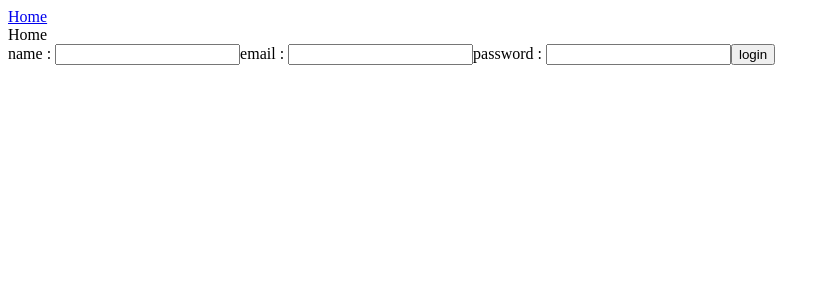
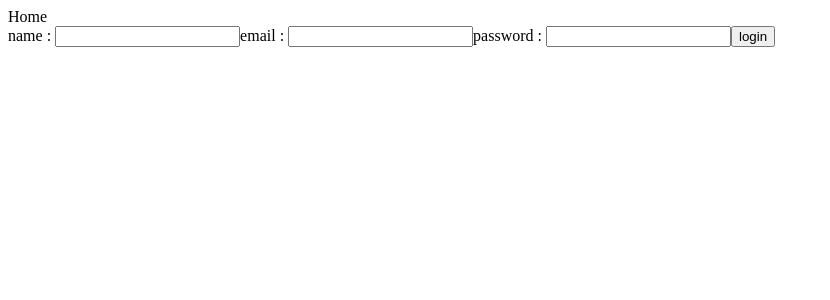
Before and after one commit to AdamGallagher27/college-ca2, a React (Create React App) app: page / in a window 1280 px wide. Shown: the top 300 px of the page, without its empty margins (0-830 px from the left). Built offline with nearby package versions, Linux system fonts and the light colour scheme.

Commit message:
added new routes

```diff
--- a/src/App.js
+++ b/src/App.js
@@ -1,12 +1,18 @@
+
 import React from 'react';
 import { BrowserRouter as Router, Routes, Route } from 'react-router-dom'
 import Home from './pages/Home';
 import NavBar from './components/NavBar';
 
 import CourseIndex from './pages/courses/Index'
+import CourseShow from './pages/courses/Show'
+import CourseCreate from './pages/courses/Create'
+import CourseEdit from './pages/courses/Edit'
+
 import { useEffect, useState } from 'react';
 
 export const Context = React.createContext()
+
 
 function App() {
 
@@ -33,10 +39,13 @@ function App() {
     <div className="App">
       <Context.Provider value={[isAuthenticated, onAuthenticated]}>
         <Router>
-          <NavBar />
+          { isAuthenticated ? <NavBar /> : ''}
           <Routes>
             <Route path='/' element={<Home />} />
             <Route path='/courses' element={<CourseIndex />} />
+            <Route path='/courses/show/:courseID' element={<CourseShow />} />
+            <Route path='/courses/create' element={<CourseCreate />} />
+            <Route path='/courses/edit/:courseID' element={<CourseEdit />} />
           </Routes>
         </Router>
       </Context.Provider>
```
